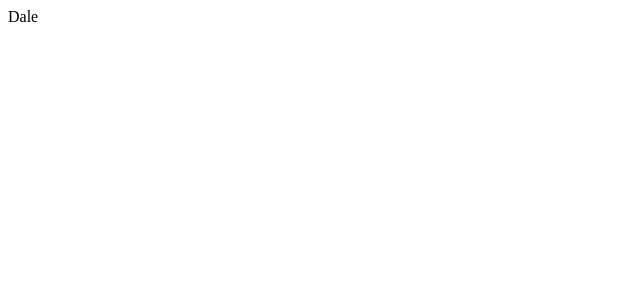
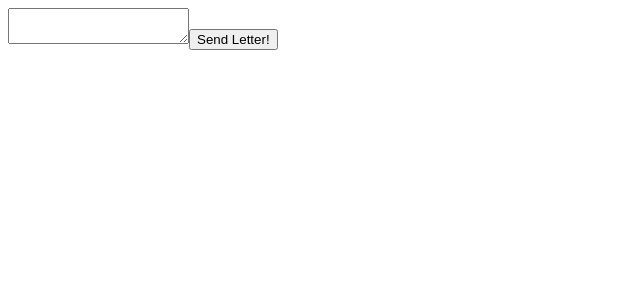
Before and after one commit to alessandroHenrique/react-examples, a React (Create React App) app in the folder send-letter-app-without-redux/: page / in a window 1280 px wide. Shown: the top 300 px of the page, without its empty margins (0-640 px from the left). Built offline with nearby package versions, Linux system fonts and the light colour scheme.

Commit message:
Add LetterForm component to the main component of the page.

```diff
--- a/send-letter-app-without-redux/src/components/index.js
+++ b/send-letter-app-without-redux/src/components/index.js
@@ -1,8 +1,9 @@
 import React from 'react';
+import LetterForm from './LetterForm';
 
 const MainPage = () => (
   <div>
-    Dale
+    <LetterForm />
   </div>
 );
 
```
